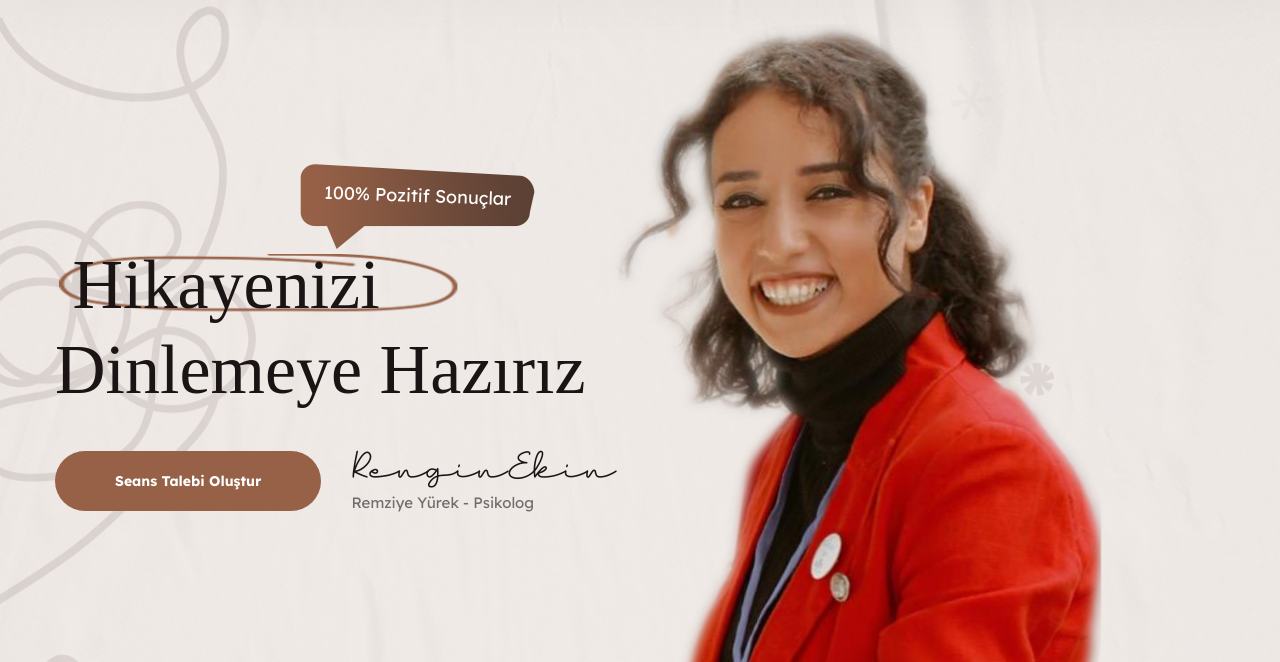
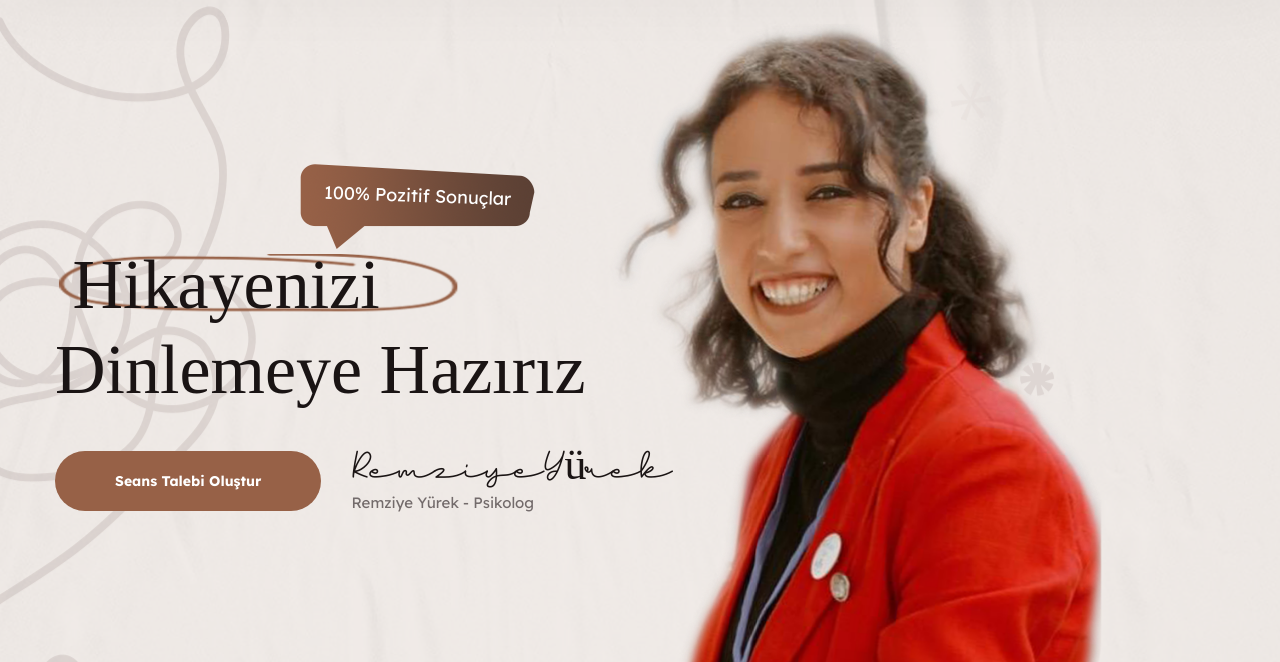
Before and after one commit to renginek/renginekin.github.io, a plain HTML site: page index.html in a window 1280 px wide. Shown: the part 123-785 px from the top of the page. Drawn offline with Linux system fonts and the light colour scheme; animation ran at ten frames a second; a web font is replaced by a local one.

Commit message:
Update index.html

```diff
--- a/index.html
+++ b/index.html
@@ -135,7 +135,7 @@
                             <div class="main-slider-three__btn-founder-box">
                                 <a href="https://forms.gle/Ti51tWHikWGbM53n7" target="_blank" class="main-slider-two__btn-one thm-btn">Seans Talebi Oluştur</a>
                                 <div class="main-slider-three__founder-box">
-                                    <h4 class="main-slider-three__founder-name">RenginEkin</h4>
+                                    <h4 class="main-slider-three__founder-name">RemziyeYürek</h4>
                                     <p class="main-slider-three__founder-sub-title">Remziye Yürek - Psikolog</p>
                                 </div>
                             </div>
```
